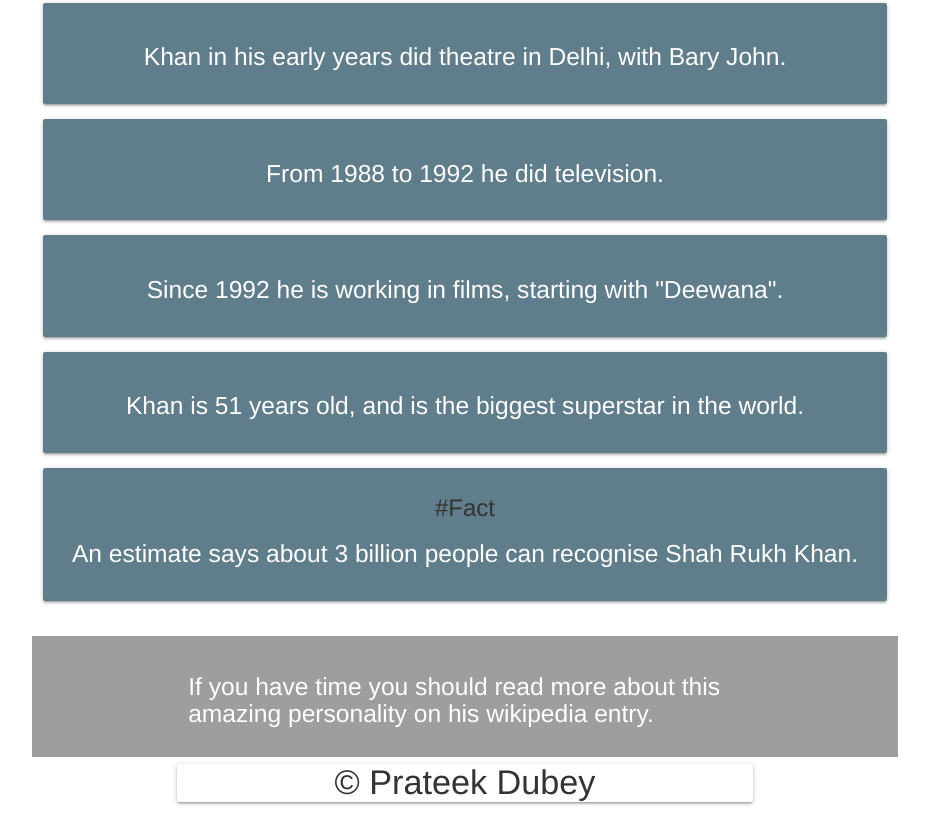
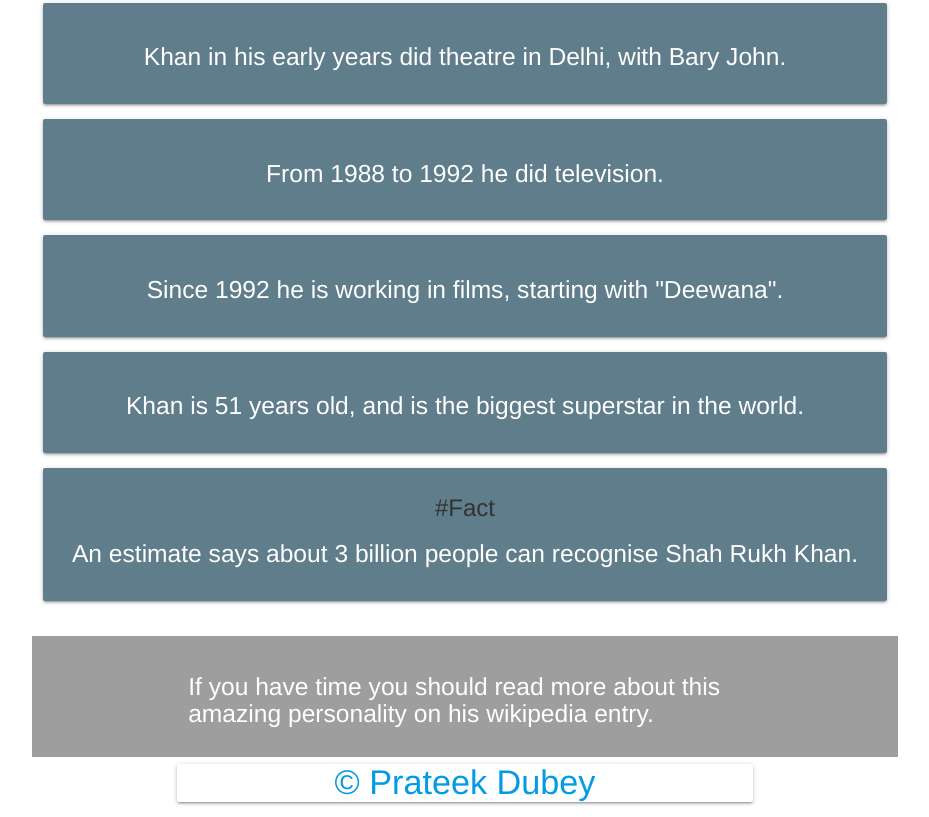
Before and after one commit to Sh0onya/ShahRukh, a plain HTML site: page index.htm in a window 1280 px wide. Shown: the part 1327-2144 px from the top of the page, without its empty margins (175-1104 px from the left). Drawn offline with nearby package versions, Linux system fonts and the light colour scheme.

Commit message:
Added link to portfolio.

```diff
--- a/index.htm
+++ b/index.htm
@@ -106,10 +106,9 @@
       </footer>
       <div class="footer-copyright">
             <div class="container text-center hoverable">
-              <h4 class = "card"> &copy; Prateek Dubey </h4>
+              <a href = "https://sh0onya.github.io/PrAtEek/"><h4 class = "card"> &copy; Prateek Dubey </h4></a>
         </div>
       </div>
     </div>
-
   </body>
 </html>
```
